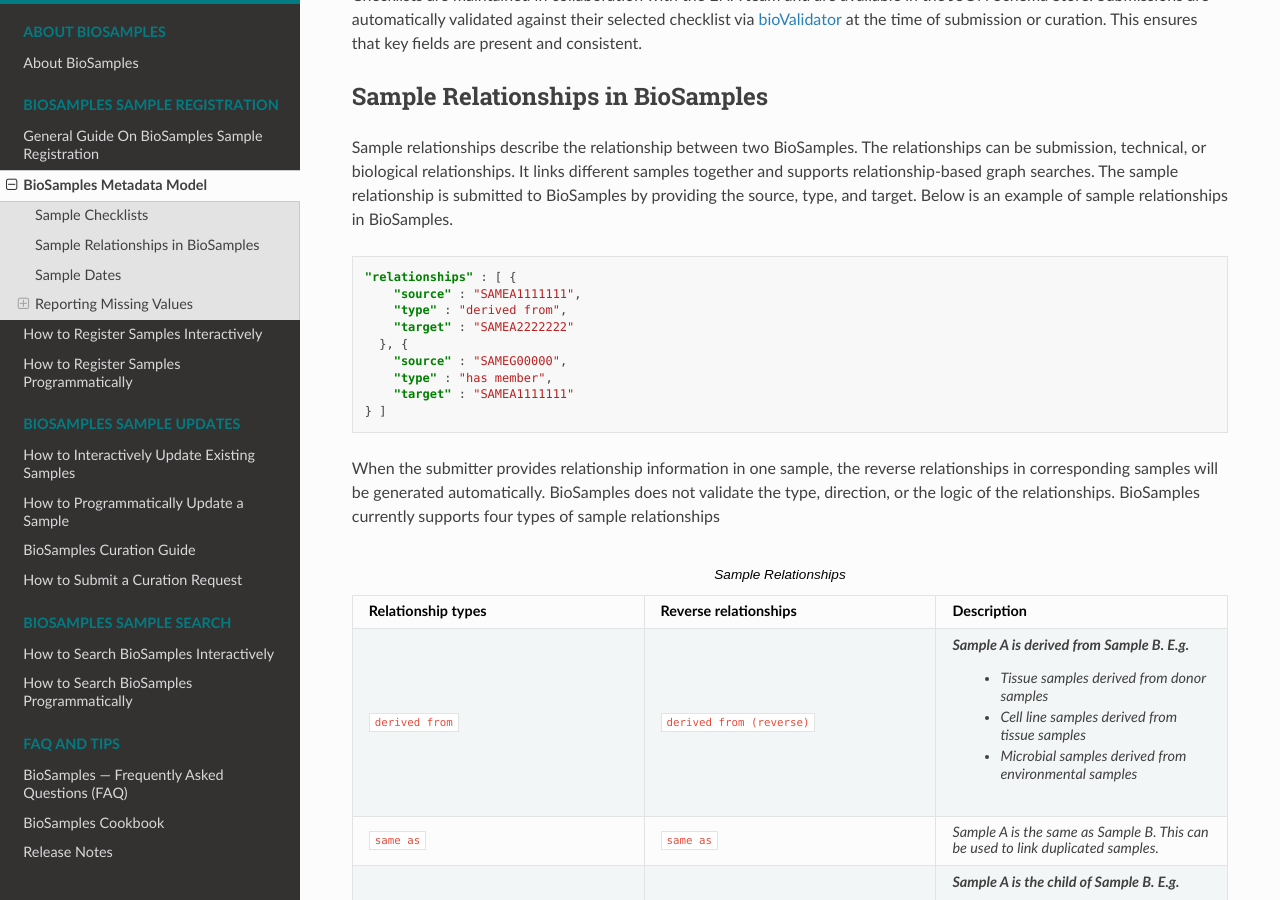
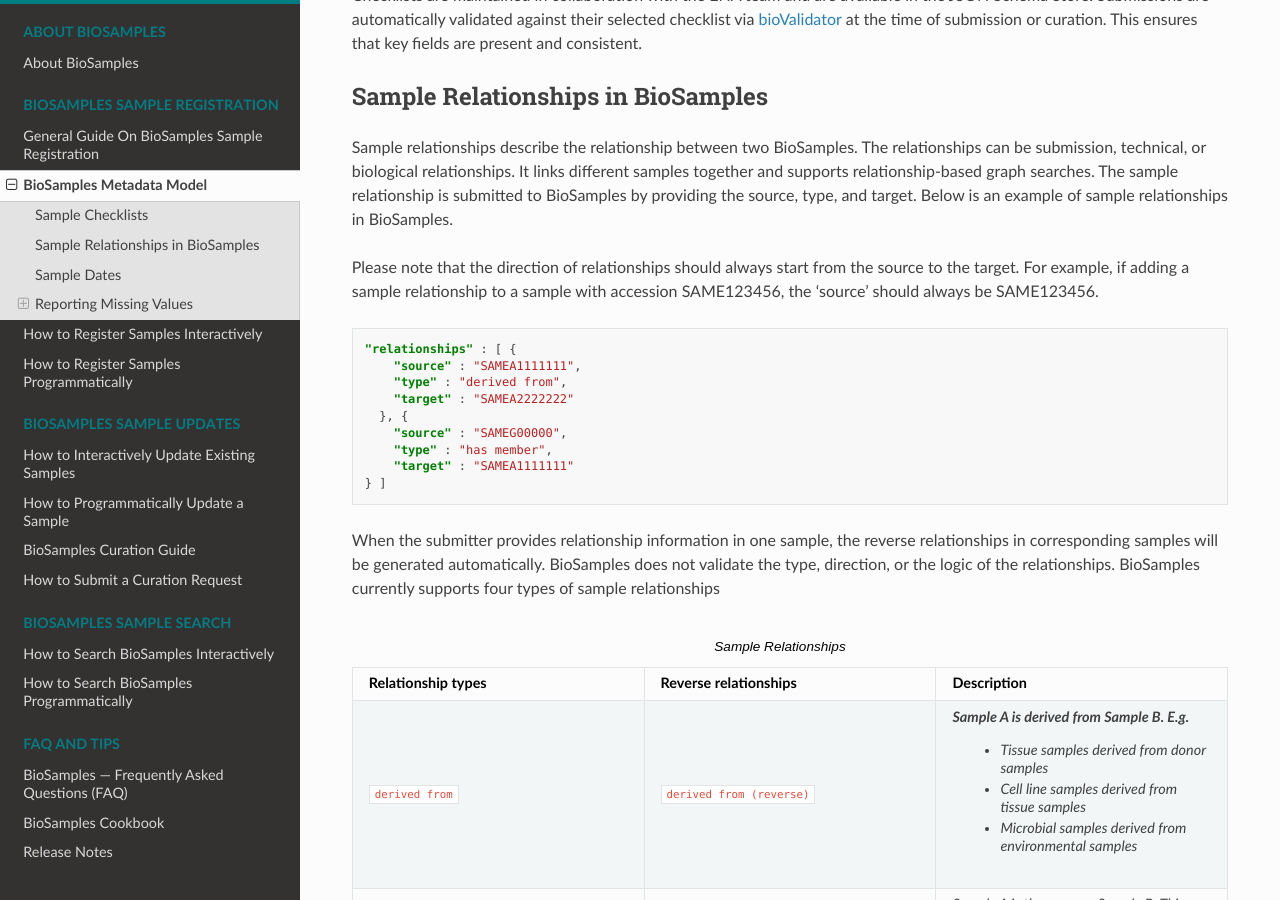
Before and after one commit to EBIBioSamples/read_docs, a Sphinx documentation site: the page built from docs/submit/metadata-model.rst, in a window 1280 px wide and 900 px high, scrolled down 885 px. Built offline with Sphinx 7.4.7 and the Read the Docs theme 3.1.0, drawn with Linux system fonts in a browser that asks for light colours.

Commit message:
explain how the 'source' BioSample in a BioSamples relationship must be the BioSample that the relationship is added to

```diff
--- a/docs/submit/metadata-model.rst
+++ b/docs/submit/metadata-model.rst
@@ -32,6 +32,8 @@
 
 Sample relationships describe the relationship between two BioSamples. The relationships can be submission, technical, or biological relationships. It links different samples together and supports relationship-based graph searches.
 The sample relationship is submitted to BioSamples by providing the source, type, and target. Below is an example of sample relationships in BioSamples.
+
+Please note that the direction of relationships should always start from the source to the target. For example, if adding a sample relationship to a sample with accession SAME123456, the 'source' should always be SAME123456.
 
 .. code-block:: json
 
--- a/docs/submit/programmatically/submit.rst
+++ b/docs/submit/programmatically/submit.rst
@@ -603,7 +603,7 @@
 
    {
      "name": "FakeSample",
-     "accession": "SAMEA12345",
+     "accession": "SAMEA123456",
      "webinSubmissionAccountId": "Webin-12345",
      "status": "PUBLIC",
      "release": "2025-07-30T08:54:06.713767735Z",
```
